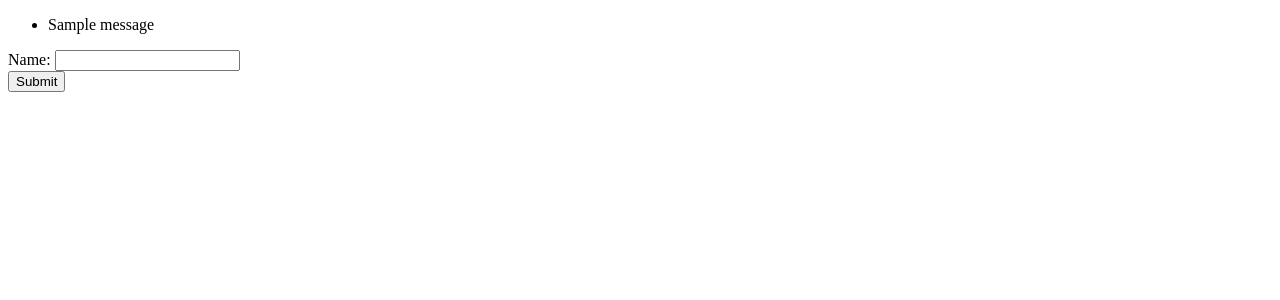
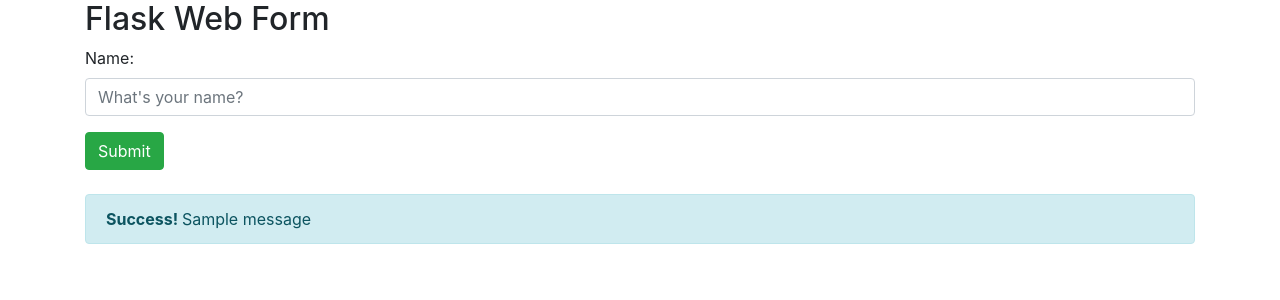
Before and after one commit to spencerhowell/sendit, a Flask app: page / in a window 1280 px wide. Shown: the top 300 px of the page. Run offline with Flask 2, Linux system fonts and the light colour scheme; one stand-in notice (Sample message) is shown; some libraries are stand-ins or nearby versions.

Commit message:
Integrate bootstrap

```diff
--- a/flaskr/__main__.py
+++ b/flaskr/__main__.py
@@ -25,7 +25,7 @@ def hello():
             # Save the comment here.
             flash('Hello ' + name)
         else:
-            flash('All the form fields are required. ')
+            flash('All the form fields are required.')
 
     return render_template('hello.html', form=form)
 
--- a/flaskr/templates/hello.html
+++ b/flaskr/templates/hello.html
@@ -2,27 +2,50 @@
 <html>
     <head>
         <title>Reusable Form Demo</title>
+       <link rel="stylesheet" media="screen" href ="static/bootstrap.min.css">
+       <link rel="stylesheet" href="static/bootstrap-theme.min.css">
+       <meta name="viewport" content = "width=device-width, initial-scale=1.0">
+
     </head>
     <body>
+
+
+<div class="container">
+
+
+  <h2>Flask Web Form</h2>
+  <form  action="" method="post" role="form">
+    {{ form.csrf }}
+    <div class="form-group">
+      <label for="name">Name:</label>
+      <input type="text" class="form-control" id="name" name="name" placeholder="What's your name?">
+    </div>
+    <button type="submit" class="btn btn-success">Submit</button>
+  </form>
+
+  <br>
         {% with messages = get_flashed_messages(with_categories=true) %}
             {% if messages %}
-                <ul>
-                    {% for message in messages %}
-                        <li>{{ message[1] }}</li>
-                    {% endfor %}
-                </ul>
+
+        {% for message in messages %}
+            {% if "Error" not in message[1]: %}
+                <div class="alert alert-info">
+                <strong>Success! </strong> {{ message[1] }}
+                </div>
+            {% endif %}
+
+            {% if "Error" in message[1]: %}
+                <div class="alert alert-warning">
+                {{ message[1] }}
+                </div>
+            {% endif %}
+        {% endfor %}
             {% endif %}
         {% endwith %}
-        <form action="" method="post">
-            {{ form.csrf }}
 
-            <div class="input text">
-                {{ form.name.label }} {{ form.name }}
-            </div>
-
-            <div class="input submit">
-                <input type="submit" value="Submit" />
-            </div>
-        </form>
-    </body>
+</div>
+<br>
+</div>
+</div>
+</body>
 </html>
```
